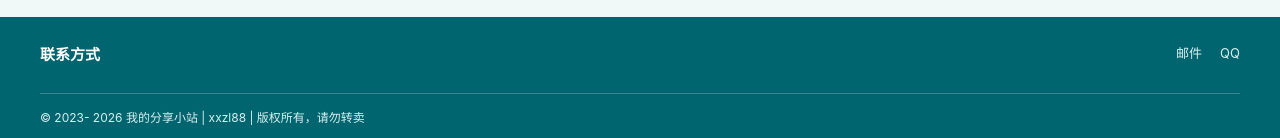
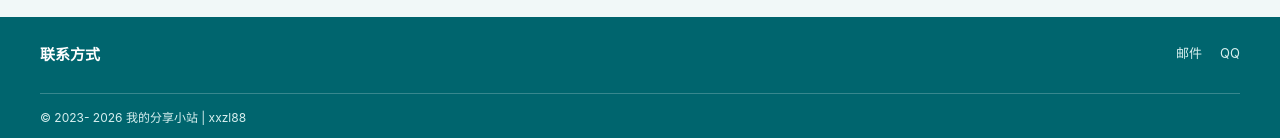
Before and after one commit to xxzl88/csu, a Jekyll site: the page built from index.html, in a window 1280 px wide. Shown: the part 1206-1344 px from the top of the page. Built offline with Jekyll 4.4.1, drawn with Linux system fonts in a browser that asks for light colours; the list of posts is cut into pages by our own code.

Commit message:
Update default.html

```diff
--- a/_layouts/default.html
+++ b/_layouts/default.html
@@ -42,7 +42,7 @@
             {% if site.social.qq %}<a href="{{ site.social.qq }}">QQ</a>{% endif %}
         </div>
       </div>
-      <div class="container copyright">© 2023- {{ 'now' | date: '%Y' }} {{ site.title }} | 版权所有，请勿转卖</div>
+      <div class="container copyright">© 2023- {{ 'now' | date: '%Y' }} {{ site.title }}</div>
     </footer>
     <script src="{{ '/assets/js/main.js' | relative_url }}" defer></script>
   </body>
```
